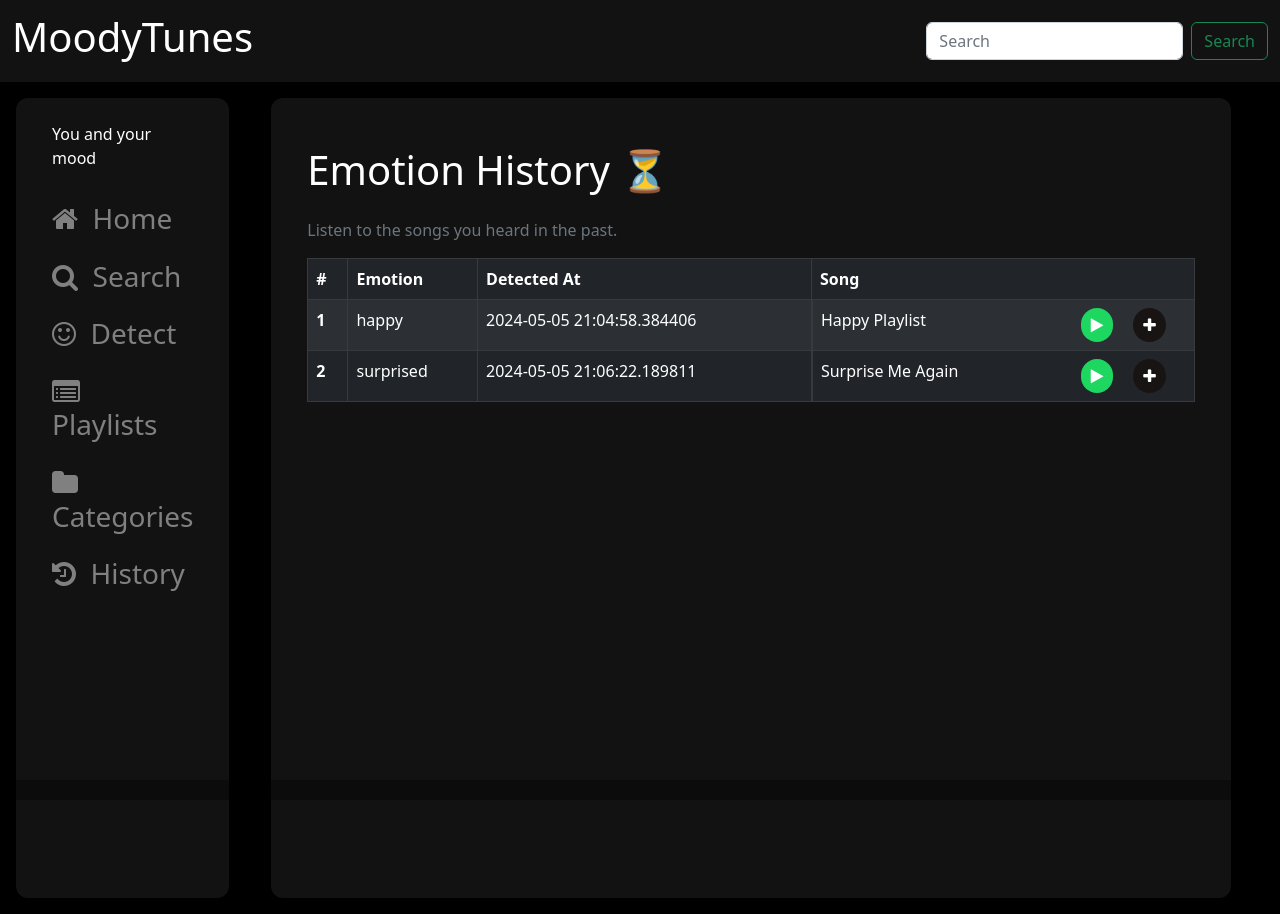
After one commit to Vivek0306/Moody-Tunes, a Flask app: page /history in a window 1280 px wide. The commit adds this page. Run offline with Flask 3, Linux system fonts and the light colour scheme; data comes from the database, SQL or seed files in the repository; both versions use the stored data as it was after the commit.

Commit message:
Emotion history update

```diff
--- a/app.py
+++ b/app.py
@@ -1,5 +1,6 @@
 from flask import Flask, render_template, session, jsonify, Response, request
 from flask_socketio import SocketIO, emit
+from flask_sqlalchemy import SQLAlchemy
 import json
 import os
 import random
@@ -7,19 +8,48 @@ import base64
 from requests import post, get
 from dotenv import load_dotenv
 from urllib.parse import quote
-
+from datetime import datetime
+# Environment Variables
 load_dotenv()
-
 client_id = os.getenv("CLIENT_ID")
 client_secret = os.getenv("CLIENT_SECRET")
 
-
+# Flask App init
 app = Flask(__name__)
 socketio = SocketIO(app)
 
+
+# Database Section
+app.config["SQLALCHEMY_DATABASE_URI"] = "sqlite:///database.db"
+db = SQLAlchemy(app)
+
+class Emotion(db.Model):
+    id = db.Column(db.Integer, primary_key=True)
+    emotion = db.Column(db.String(50))
+    song = db.Column(db.String(100))
+    name = db.Column(db.String(100))
+    duration = db.Column(db.Integer)
+    image = db.Column(db.String(100))
+    detected_at = db.Column(db.DateTime, default=datetime.now)
+
+class Playlist(db.Model):
+    id = db.Column(db.Integer, primary_key=True)
+    song = db.Column(db.String(100))
+    name = db.Column(db.String(100))
+    duration = db.Column(db.Integer)
+    image = db.Column(db.String(100))
+
+def store_emotion(emotion,song, name, duration, image):
+    new_emotion = Emotion(emotion=emotion, song=song, name=name, duration=duration, image=image)
+    db.session.add(new_emotion)
+    db.session.commit()
+
+def add_song(song, name, duration, image):
+    new_song = Playlist(song=song, name=name,  duration=duration, image=image)
+    db.session.add(new_song)
+    db.session.commit()
+
 # Spotify Fetching
-
-
 def get_token():
     auth_string = f"{client_id}:{client_secret}"
     auth_base64 = str(base64.b64encode(auth_string.encode("utf-8")), "utf-8")
@@ -39,10 +69,8 @@ def get_token():
     token = json_result["access_token"]
     return token
 
-
 def get_auth_headers(token):
     return {"Authorization": "Bearer " + token}
-
 
 def get_user_details():
     url = "https://api.spotify.com/v1/search"
@@ -51,12 +79,10 @@ def get_user_details():
     json_result = json.loads(result.content)
     return json_result
 
-
-
 def get_songs_for_category(category, limit):
     url = "https://api.spotify.com/v1/search"
     headers = {"Authorization": "Bearer " + get_token()}
-    query = f"?q={category}&type=track&limit={24}"
+    query = f"?q={category}&type=track&limit={24}&market=IN"
     url = url + query
     result = get(url, headers=headers)
     json_result = json.loads(result.content)
@@ -67,7 +93,7 @@ def get_songs_for_category(category, limit):
 # Routes
 @app.route('/')
 def index():
-    response = get_songs_for_category("happy songs", 8)
+    response = get_songs_for_category("he", 8)
     tracks = response["tracks"]["items"]
     track_data = []
     for track in tracks:
@@ -83,18 +109,19 @@ def index():
 
         }
         track_data.append(track_info)
+    random.shuffle(track_data)
     return render_template('index.html', track_data=track_data)
 
 
 @app.route('/fetch_songs')
 def fetch_songs():
     emotion = request.args.get('emotion')
+    # store_emotion(emotion)
     response = get_songs_for_category(
         f"songs that are perfect for {emotion} mood", 12)
     print("Fetching songs for EMOTION..............",
           request.args.get('emotion'))
     tracks = response["tracks"]["items"]
-    total = response["tracks"]["total"]
     track_data = []
     for track in tracks:
         track_info = {
@@ -111,9 +138,34 @@ def fetch_songs():
     track_data = track_data[:12]
     return jsonify(track_data)
 
+@app.route('/store_songs')
+def store_songs():
+    emotion = request.args.get('emotion')
+    song_uri = request.args.get('uri')
+    duration = request.args.get('duration')
+    image = request.args.get('image')
+    name = request.args.get('name')
+    try:
+        store_emotion(emotion, song_uri, name, duration, image)
+        return jsonify({'message': 'Song stored successfully'}), 200
+    except Exception as e:
+        return jsonify({'error': str(e)}), 500
 
-@app.route('/playlists')
-def playlists():
+@app.route('/add_playlist')
+def add_playlist():
+    song_uri = request.args.get('uri')
+    name = request.args.get('name')
+    duration = request.args.get('duration')
+    image = request.args.get('image')
+    try:
+        add_song(song_uri, name, duration, image)
+        return jsonify({'message': 'Song added successfully'}), 200
+    except Exception as e:
+        return jsonify({'error': str(e)}), 500
+
+
+@app.route('/categories')
+def categories():
     response = get_songs_for_category("happy songs", 4)
     tracks = response["tracks"]["items"]
     happy_songs = []
@@ -123,11 +175,12 @@ def playlists():
                 'image_url': track['album']['images'][0]['url'],
                 'image_height': track['album']['images'][0]['height'],
                 'image_width': track['album']['images'][0]['width'],
+                'artist': track['artists'][0]['name'],
                 'song_url': f"http://open.spotify.com/track/{track['id']}"
             }
         happy_songs.append(track_info)
     random.shuffle(happy_songs)
-    happy_songs = happy_songs[:4]
+    happy_songs = happy_songs[:8]
     response = get_songs_for_category("songs that can fix my sad mood", 4)
     tracks = response["tracks"]["items"]
     sad_songs = []
@@ -137,13 +190,14 @@ def playlists():
                 'image_url': track['album']['images'][0]['url'],
                 'image_height': track['album']['images'][0]['height'],
                 'image_width': track['album']['images'][0]['width'],
+                'artist': track['artists'][0]['name'],
                 'song_url': f"http://open.spotify.com/track/{track['id']}"
         }
         sad_songs.append(track_info)
     random.shuffle(sad_songs)
-    sad_songs = sad_songs[:4]
+    sad_songs = sad_songs[:8]
 
-    response = get_songs_for_category("songs that can fix my surprised mood", 4)
+    response = get_songs_for_category("songs that can fix my surprised mood", 8)
     tracks = response["tracks"]["items"]
     surprised_songs = []
     for track in tracks:
@@ -152,13 +206,14 @@ def playlists():
                 'image_url': track['album']['images'][0]['url'],
                 'image_height': track['album']['images'][0]['height'],
                 'image_width': track['album']['images'][0]['width'],
+                'artist': track['artists'][0]['name'],
                 'song_url': f"http://open.spotify.com/track/{track['id']}"
 
         }
         surprised_songs.append(track_info)
     random.shuffle(surprised_songs)
-    surprised_songs = surprised_songs[:4]
-    response = get_songs_for_category("fearful songs", 4)
+    surprised_songs = surprised_songs[:8]
+    response = get_songs_for_category("fearful songs", 8)
     tracks = response["tracks"]["items"]
     fear_songs = []
     for track in tracks:
@@ -167,13 +222,18 @@ def playlists():
                 'image_url': track['album']['images'][0]['url'],
                 'image_height': track['album']['images'][0]['height'],
                 'image_width': track['album']['images'][0]['width'],
-                'song_url': f"http://open.spotify.com/track/{track['id']}"
-
+                'song_url': f"http://open.spotify.com/track/{track['id']}",
+                'artist': track['artists'][0]['name']
         }
         fear_songs.append(track_info)
     random.shuffle(fear_songs)
     fear_songs = fear_songs[:4]
-    return render_template('playlists.html', happy_songs=happy_songs, surprised_songs=surprised_songs, sad_songs=sad_songs, fear_songs=fear_songs, access_token=get_token())
+    return render_template('categories.html', happy_songs=happy_songs, surprised_songs=surprised_songs, sad_songs=sad_songs, fear_songs=fear_songs, access_token=get_token())
+
+@app.route('/user_playlist')
+def user_playlist():
+    playlist = Playlist.query.all()
+    return render_template('user_playlist.html', playlist=playlist)
 
 @app.route('/search', methods=['POST', 'GET'])
 def search():
@@ -198,6 +258,10 @@ def search():
     random.shuffle(songs)
     return render_template('search.html', songs=songs, search_term=search_term)
 
+@app.route('/history')
+def history():
+    emotions = Emotion.query.all()
+    return render_template('history.html', emotions=emotions)
 
 @app.route('/detect')
 def detect():
@@ -221,6 +285,8 @@ def play():
     except Exception as e:
         return jsonify({'error': str(e)}), 500
 
+
+
 @socketio.on('connect')
 def test_connect():
     print("SOCKET CONNECTED")
@@ -230,6 +296,8 @@ def test_connect():
 def handle_my_custom_event(json, methods=['GET', 'POST']):
     print('received my event: ' + str(json))
 
+with app.app_context():
+    db.create_all()
 
 if __name__ == '__main__':
     socketio.run(app, allow_unsafe_werkzeug=True, debug=True)
--- a/requirements.txt
+++ b/requirements.txt
@@ -2,3 +2,4 @@ flask
 flask_socketio
 python-dotenv
 requests
+Flask-SQLAlchemy
--- /dev/null
+++ b/static/js/scripts.js
@@ -0,0 +1,54 @@
+function playSong(uri) {
+    fetch(`/play?uri=${uri}`)
+      .then(response => response.json())
+      .then(data => {
+        const playerContent = document.createElement('div');
+        playerContent.innerHTML = data.embed_html;
+
+        const container = document.getElementById('player-container');
+        container.innerHTML = '';
+
+        container.appendChild(playerContent);
+      })
+      .catch(error => {
+        console.error('Error fetching embed:', error);
+      });
+  }
+
+  function playSongAndStore(uri, emotion, name, duration, image) {
+    fetch(`/store_songs?uri=${uri}&emotion=${emotion}&name=${name}&duration=${duration}&image=${image}`)
+      .then(response => {
+        if (response.ok) {
+          return response.json();
+        } else {
+          throw new Error('Failed to store song');
+        }
+      })
+      .then(data => {
+        console.log('Song stored successfully:', data);
+        // After storing the song, proceed with playing
+        playSong(uri);
+      })
+      .catch(error => {
+        console.error('Error storing song:', error);
+      });
+  }
+
+function addPlaylist(uri, name, duration, image){
+  fetch(`/add_playlist?uri=${uri}&name=${name}&duration=${duration}&image=${image}`)
+    .then(response => {
+      if (response.ok) {
+        return response.json();
+      } else {
+        throw new Error('Failed to add playlist');
+      }
+    })
+    .then(data => {
+      console.log('Playlist added successfully:', data);
+      // Redirect to /user_playlist
+      window.location.href = '/user_playlist';
+    })
+    .catch(error => {
+      console.error('Error storing song:', error);
+    });
+}
--- a/static/styles/style.css
+++ b/static/styles/style.css
@@ -148,3 +148,27 @@ a:hover{
       width: 58px;
   }
 }
+
+.history-icon{
+  margin-right: 20px;
+  background-color: #1ED760;
+  border-radius: 50px;
+  padding: 5px 10px;
+}
+
+.history-icon1{
+  margin-right: 20px;
+  background-color: #191414;
+  border-radius: 50px;
+  padding: 5px 10px;
+}
+
+.circle-bg{
+  cursor: pointer;
+  background-color: #121212;
+  margin-bottom: 20px;
+}
+
+.circle-bg:hover{
+  background-color: #1db954;
+}
--- a/templates/base.html
+++ b/templates/base.html
@@ -55,10 +55,19 @@
           </a>
         </div>
         <div class="row pt-3">
-          <a href="{{ url_for('playlists') }}">
-            <h3><i class="fa fa-folder"></i>&nbsp; Playlists</h3>
+          <a href="{{ url_for('user_playlist') }}">
+            <h3><i class="fa fa-list-alt"></i>&nbsp; Playlists</h3>
           </a>
-
+        </div>
+        <div class="row pt-3">
+          <a href="{{ url_for('categories') }}">
+            <h3><i class="fa fa-folder"></i>&nbsp; Categories</h3>
+          </a>
+        </div>
+        <div class="row pt-3">
+          <a href="{{ url_for('history') }}">
+            <h3><i class="fa fa-history"></i>&nbsp; History</h3>
+          </a>
         </div>
       </div>
     </div>
@@ -74,11 +83,10 @@
   </div>
 
 
-  <script src="https://ajax.googleapis.com/ajax/libs/jquery/1.12.4/jquery.min.js"></script>
-  <script src="https://cdnjs.cloudflare.com/ajax/libs/socket.io/2.1.1/socket.io.js"></script>
-  <script src="https://ajax.googleapis.com/ajax/libs/jquery/3.5.1/jquery.min.js"></script>
-  <script type="text/javascript" src="{{ url_for('static', filename = 'js/face-api.min.js') }}"></script>
-  <script type="text/javascript" src="{{ url_for('static', filename = 'js/index.js') }}"></script>
+  {% block scripts %}{% endblock %}
+
+
+
 
   <script src="https://cdn.jsdelivr.net/npm/bootstrap@5.2.3/dist/js/bootstrap.bundle.min.js"
     integrity="sha384-kenU1KFdBIe4zVF0s0G1M5b4hcpxyD9F7jL+jjXkk+Q2h455rYXK/7HAuoJl+0I4"
--- /dev/null
+++ b/templates/history.html
@@ -0,0 +1,46 @@
+{% extends 'base.html' %}
+{% block title %}History{% endblock %}
+
+{% block content %}
+
+<div class="container mt-5">
+    <div id="player-container">
+    </div>
+    <h1 class="mb-4">Emotion History ⏳</h1>
+    <p class="text-muted">Listen to the songs you heard in the past.</p>
+    <div class="table-responsive">
+        <table class="table table-bordered table-striped table-dark">
+            <thead>
+                <tr>
+                    <th scope="col">#</th>
+                    <th scope="col">Emotion</th>
+                    <th scope="col">Detected At</th>
+                    <th scope="col">Song</th>
+                </tr>
+            </thead>
+            <tbody>
+                {% for emotion in emotions %}
+                <tr>
+                    <th scope="row">{{ emotion.id }}</th>
+                    <td>{{ emotion.emotion }}</td>
+                    <td>{{ emotion.detected_at }}</td>
+                    <td class="d-flex flex-row justify-content-between">{{ emotion.name }} <div class="d-flex flex-row"><div class="play-icon history-icon"
+                            onclick="playSong('{{ emotion.song }}')">
+                            <span class="fa fa-play"></span>
+                        </div>
+                        <div class="play-icon history-icon1"
+                            onclick="addPlaylist('{{ emotion.song }}','{{ emotion.name }}','{{ emotion.duration }}', '{{ emotion.image }}')">
+                            <span class="fa fa-plus"></span>
+                        </div>
+                        </div>
+                    </td>
+                </tr>
+                {% endfor %}
+            </tbody>
+        </table>
+    </div>
+</div>
+<script type="text/javascript" src="{{ url_for('static', filename = 'js/scripts.js') }}"></script>
+
+{% endblock %}
+<!-- main area -->
```
Also changed, not shown: static/js/index.js (+1 -19 lines), templates/categories.html (renamed from templates/playlists.html, +40 -1 lines), templates/detect.html (+8 -2 lines), templates/index.html (+11 -1 lines), templates/search.html (+14 -4 lines), templates/user_playlist.html (added, +60 -0 lines), instance/database.db (added).
